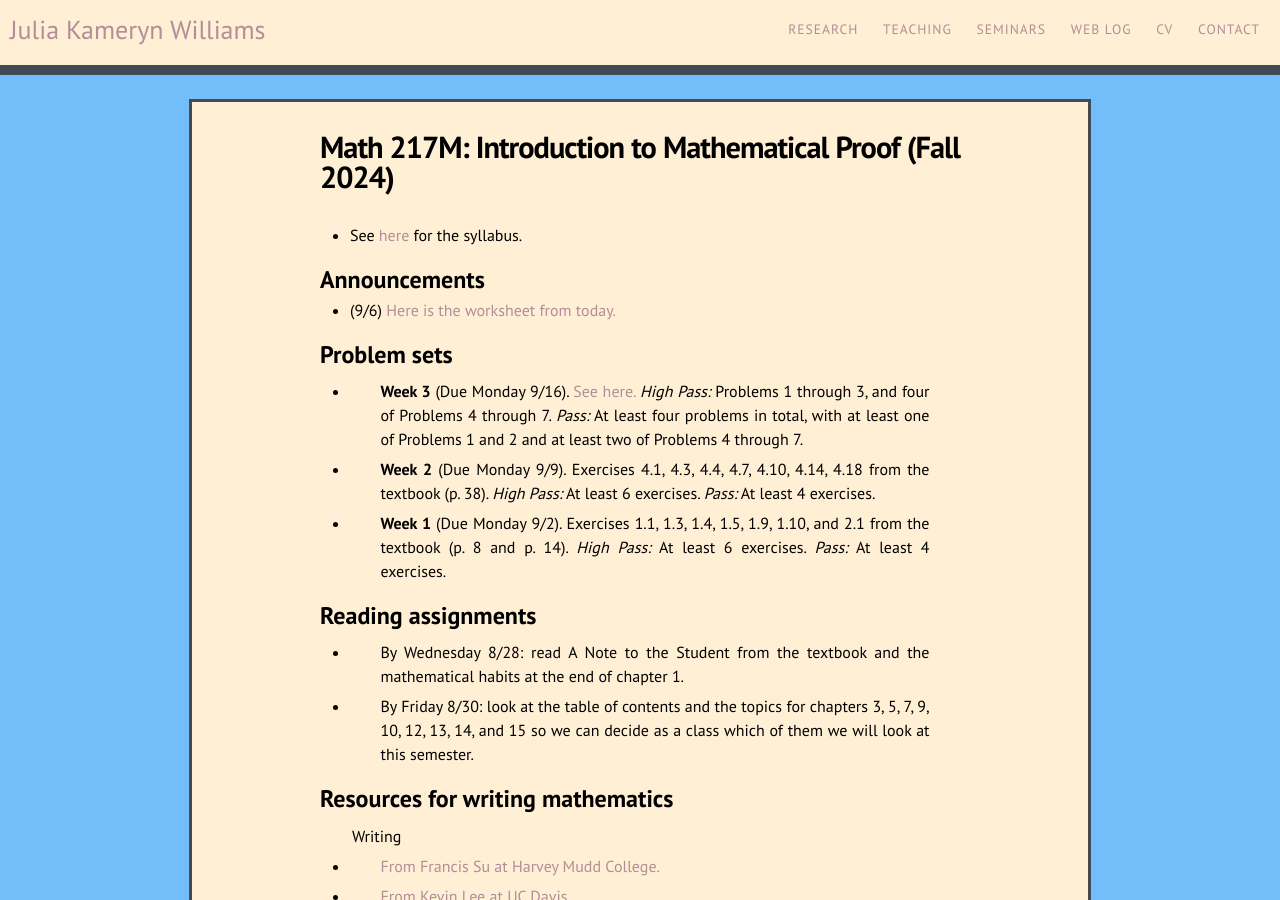
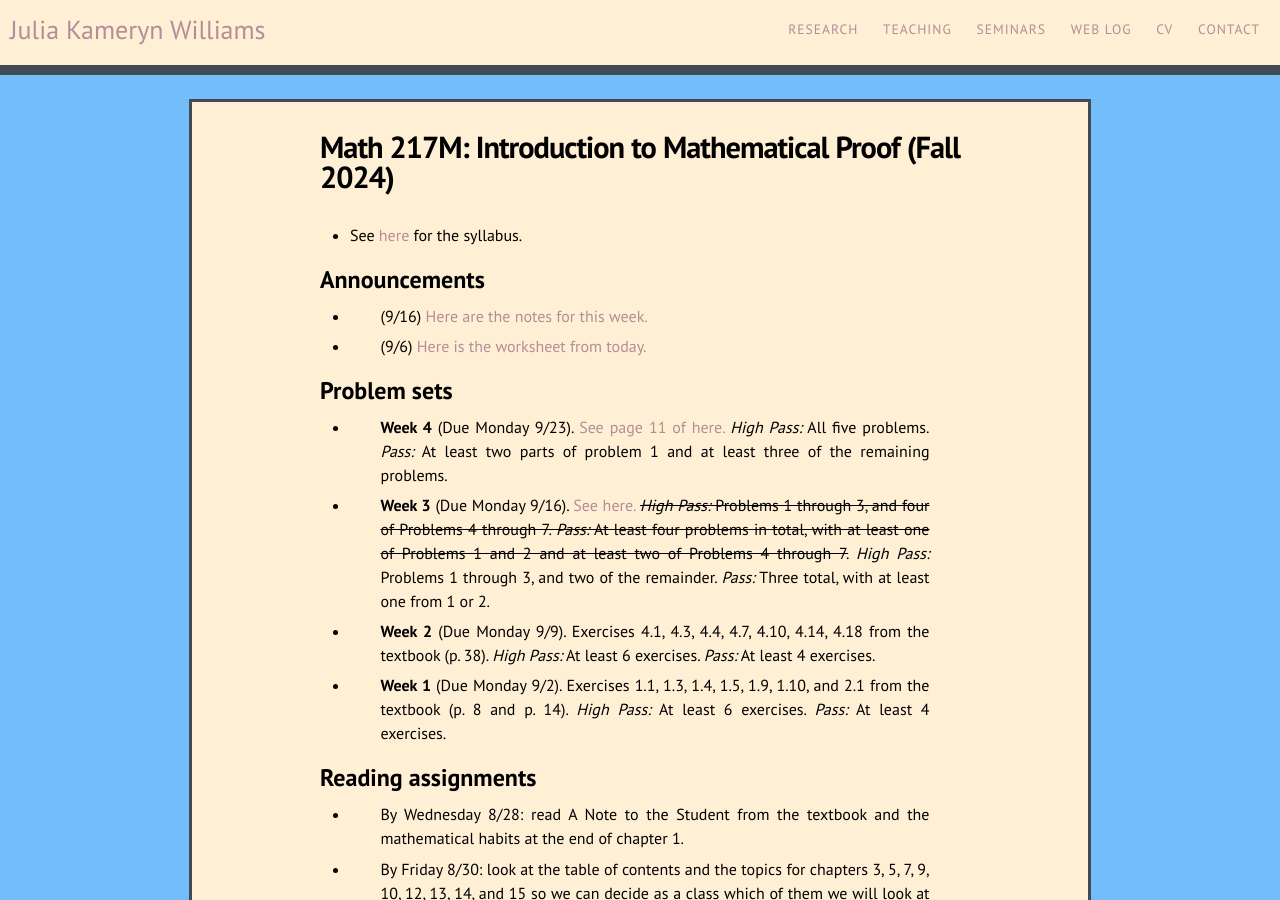
Before and after one commit to kamerynjw/kamerynjw.github.io, a Jekyll site: the page built from teaching/2024/math217m.md, in a window 1280 px wide and 900 px high. Built offline with Jekyll 4.4.1, drawn with Linux system fonts in a browser that asks for light colours; nearby versions of some CDN libraries.

Commit message:
updated week 3 pass requirements

```diff
--- a/teaching/2024/math217m.md
+++ b/teaching/2024/math217m.md
@@ -10,12 +10,16 @@ permalink: /teaching/2024/math217m/
 Announcements
 -------------
 
+* (9/16) [Here are the notes for this week.]({{ page.url }}logic.pdf)
+
 * (9/6) [Here is the worksheet from today.]({{ page.url }}recursion.pdf)
 
 Problem sets
 -------
 
-* **Week 3** (Due Monday 9/16). [See here.]({{ page.url }}hw3.pdf) *High Pass:* Problems 1 through 3, and four of Problems 4 through 7. *Pass:* At least four problems in total, with at least one of Problems 1 and 2 and at least two of Problems 4 through 7.
+* **Week 4** (Due Monday 9/23). [See page 11 of here.]({{ page.url }}logic.pdf) *High Pass:* All five problems. *Pass:* At least two parts of problem 1 and at least three of the remaining problems.
+
+* **Week 3** (Due Monday 9/16). [See here.]({{ page.url }}hw3.pdf) ~~*High Pass:* Problems 1 through 3, and four of Problems 4 through 7. *Pass:* At least four problems in total, with at least one of Problems 1 and 2 and at least two of Problems 4 through 7.~~ *High Pass:* Problems 1 through 3, and two of the remainder. *Pass:* Three total, with at least one from 1 or 2.
 
 * **Week 2** (Due Monday 9/9). Exercises 4.1, 4.3, 4.4, 4.7, 4.10, 4.14, 4.18 from the textbook (p. 38). *High Pass:* At least 6 exercises. *Pass:* At least 4 exercises.
 
```
